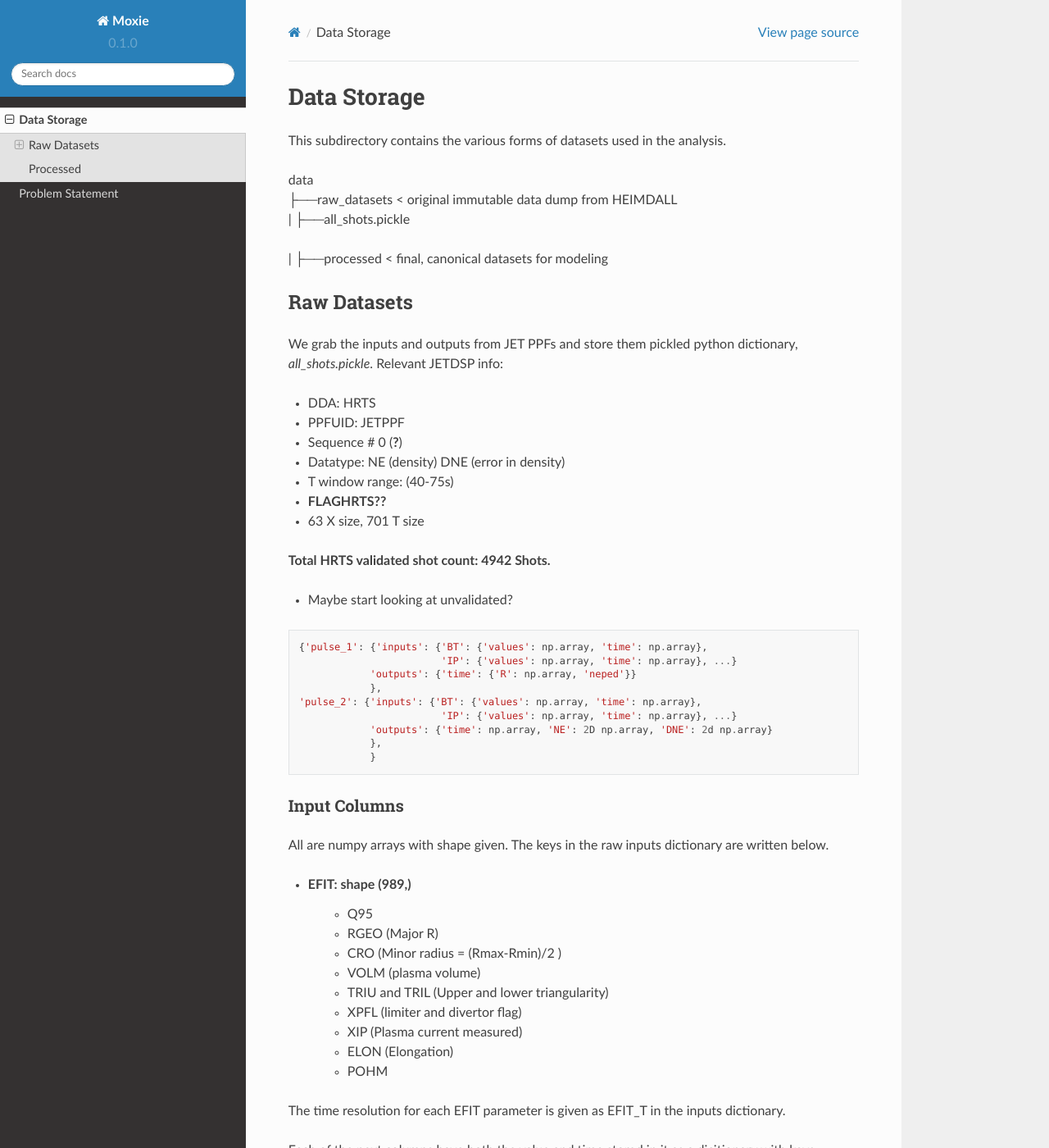
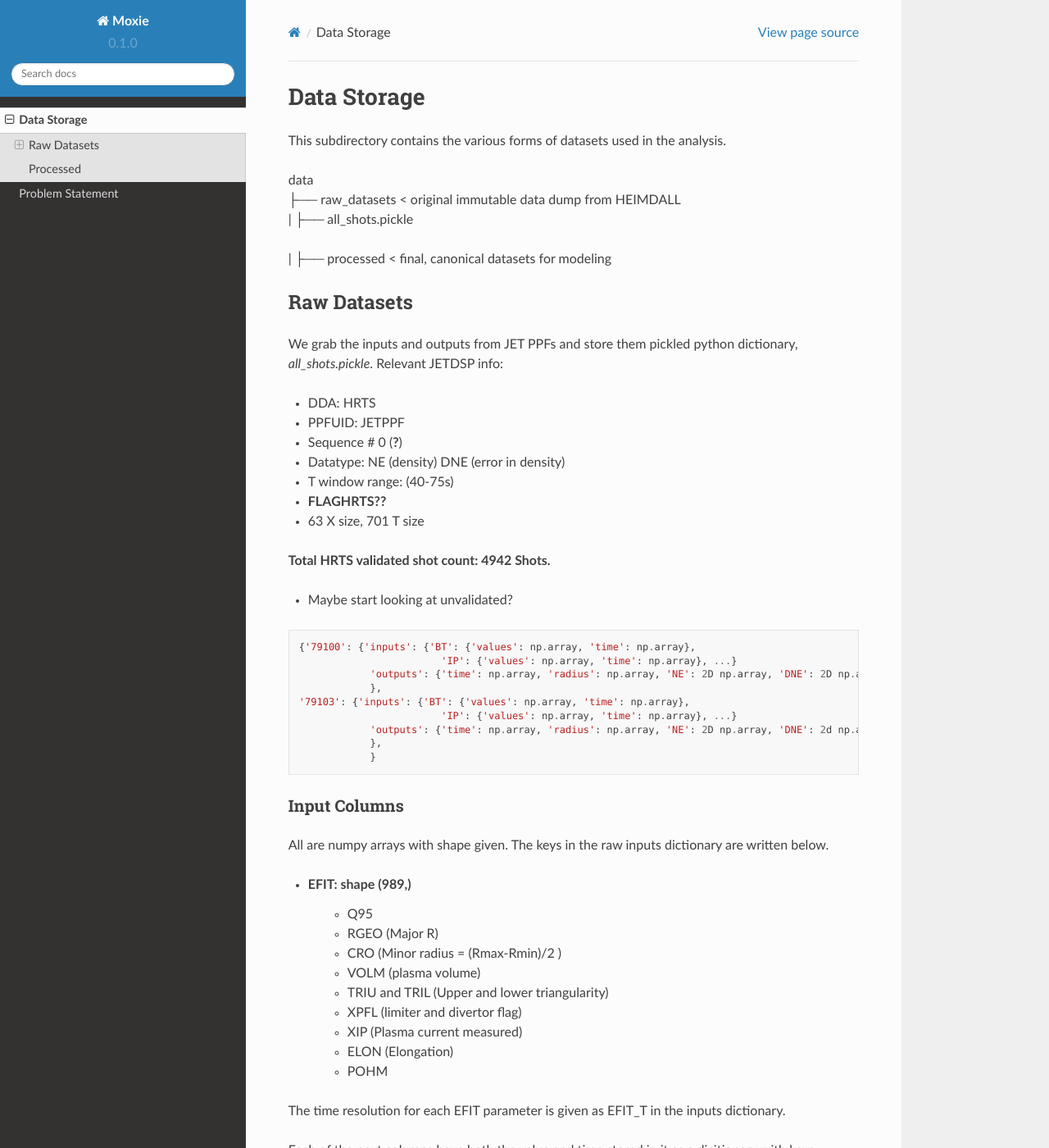
Before and after one commit to fusionby2030/moxie, a Sphinx documentation site: the page built from docs/source/data.rst, in a window 1280 px wide and 1400 px high. Shown: the whole window at 82% size. Built offline with Sphinx 7.4.7 and the Read the Docs theme 2.0.0, drawn with Linux system fonts in a browser that asks for light colours.

Commit message:
Update docs for problem statememnt reorginization. Profile classes slightly changed to represent future idea of organizing Pulsedataset consisting of pulses and inputs/outputs

```diff
--- a/docs/source/data.rst
+++ b/docs/source/data.rst
@@ -5,9 +5,9 @@ This subdirectory contains the various forms of datasets used in the analysis.
 
 
 | data
-| ├──raw_datasets < original immutable data dump from HEIMDALL
-| |  ├──all_shots.pickle
-| ├──processed  < final, canonical datasets for modeling
+| ├── raw_datasets < original immutable data dump from HEIMDALL
+| |  ├── all_shots.pickle
+| ├── processed  < final, canonical datasets for modeling
 
 
 
@@ -32,13 +32,13 @@ Relevant JETDSP info:
 
 .. code-block:: python
 
-  {'pulse_1': {'inputs': {'BT': {'values': np.array, 'time': np.array},
+  {'79100': {'inputs': {'BT': {'values': np.array, 'time': np.array},
                           'IP': {'values': np.array, 'time': np.array}, ...}
-              'outputs': {'time': {'R': np.array, 'neped'}}
+              'outputs': {'time': np.array, 'radius': np.array, 'NE': 2D np.array, 'DNE': 2D np.array }
               },
-  'pulse_2': {'inputs': {'BT': {'values': np.array, 'time': np.array},
+  '79103': {'inputs': {'BT': {'values': np.array, 'time': np.array},
                           'IP': {'values': np.array, 'time': np.array}, ...}
-              'outputs': {'time': np.array, 'NE': 2D np.array, 'DNE': 2d np.array}
+              'outputs': {'time': np.array, 'radius': np.array, 'NE': 2D np.array, 'DNE': 2d np.array}
               },
               }
 
--- a/docs/source/problem_statement.rst
+++ b/docs/source/problem_statement.rst
@@ -17,6 +17,7 @@ To do this, for each pulse, we need:
 The strohman problem would be:
 
 Train on a pulse by pulse basis:
+
 #. Starting from boundrary condition and feature window, predict t=1
 #. Use prediction and next feature window to predict t=2
 #. Use prediction from t=1, next feature window to predict t=3
```
Also changed, not shown: 3 other files.
